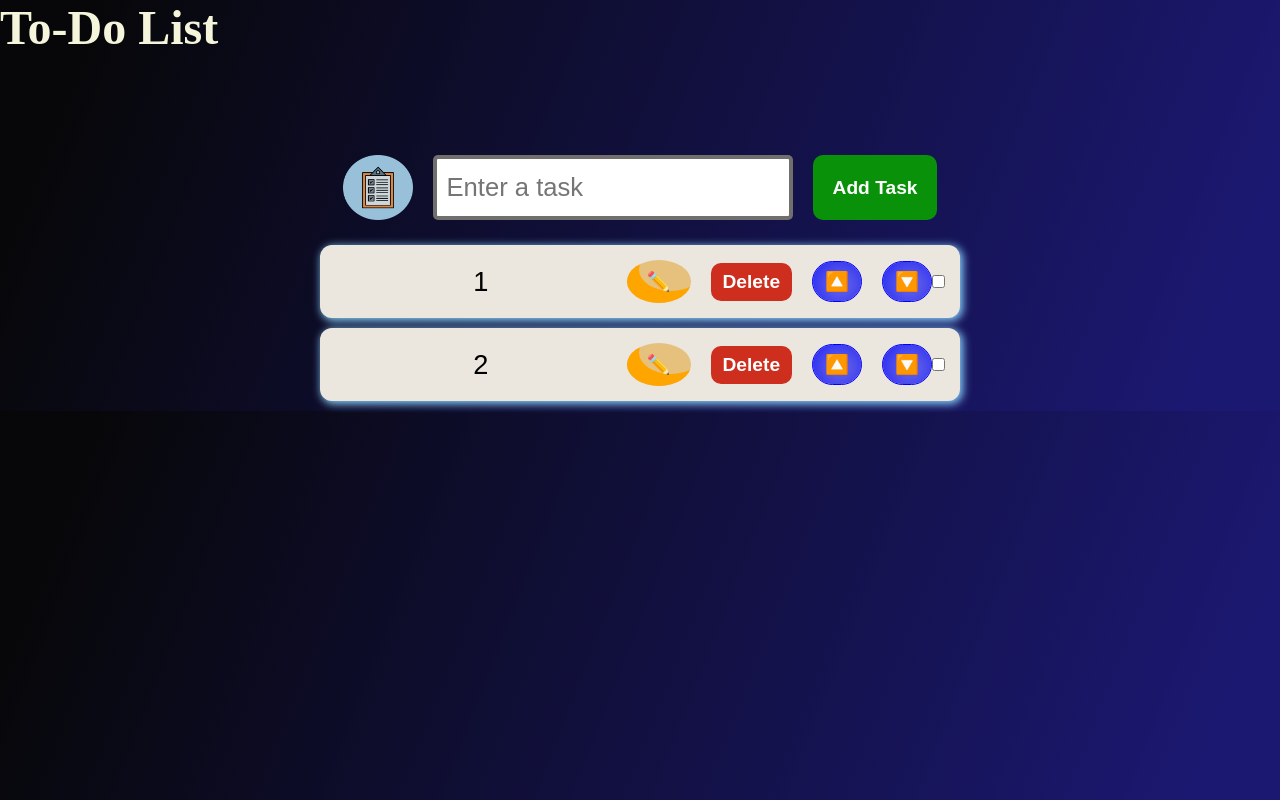
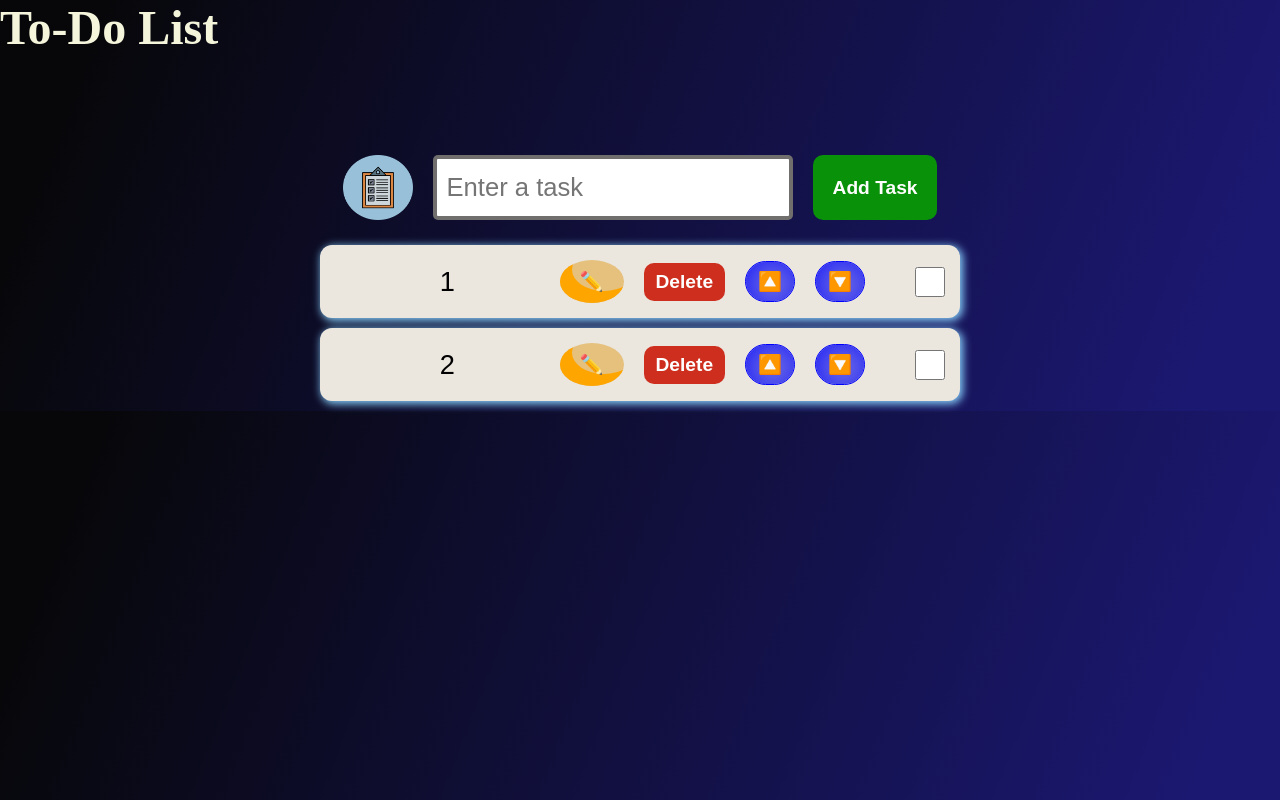
Before and after one commit to sibuspd/To-Do-List, a React (Vite) app: page / in a window 1280 px wide. Built offline with nearby package versions, Linux system fonts and the light colour scheme.

Commit message:
CSS issues rectified

```diff
--- a/src/components/ToDoItem.jsx
+++ b/src/components/ToDoItem.jsx
@@ -6,8 +6,8 @@ function ToDoItem({Task, index, moveUp, moveDown, deleteTask, editTask, markTask
 // We have destructured the Props object to directly access the keys.
     return(
         <>
-            <li key={index}>
-                            <span className="span-text">{Task.task}</span>
+            <li key={index} className={Task.status?'status-completed':''}>
+                            <span className={`span-text ${Task.status?'completed':''}`}>{Task.task}</span>
                             <button className="edit-button" onClick={()=>editTask(index)}>✏️
                             </button>
                             <button className="delete-button" onClick={()=>deleteTask(index)}>Delete
--- a/src/components/ToDoList.jsx
+++ b/src/components/ToDoList.jsx
@@ -5,7 +5,8 @@ import "./style.css"
 // THIS IS THE PARENT COMPONENT OF 'ToDoItem'. It handles the functionalities/features
 function ToDoList(){
 
-    const [taskList, setTaskList] = useState([{task:"1", status: false}, {task:"2", status: false}]); // Empty array initially
+    const [taskList, setTaskList] = useState([{task:"1", status: false}, {task:"2", status: false}]); // Empty array of objects initially  -
+    // Object will  2 properties - task, status
     const [newTask, setNewTask] = useState(""); // No task typed initially
     const [editStatus, setEditStatus] = useState(null); // to be used for toggling between Add/Edit
     const [buttonText, setButtonText] = useState('Add Task'); // To update the Button Text
@@ -71,7 +72,6 @@ function ToDoList(){
         const copyOfTaskList = [...taskList];
         copyOfTaskList[index].status = !copyOfTaskList[index].status; // False--> True and Vice-versa
         setTaskList(copyOfTaskList);
-        console.log(copyOfTaskList[index].status);
     }
 // WE WILL PASS A PROP FROM THIS PARENT COMPONENT TO CHILD COMPONENT BY WRAPPING THE STATE VARIABLES, REFERENCE TO EVENT HANDLER FUNCTIONS & THE KEYS THEMSELVES. WE WILL PASS EACH PROP TO ITS CORRESPONDING TASK MODULE BY ITERATING OVER ENTIRE TASKLIST ARRAY BY USE OF MAP.
     return(
--- a/src/components/style.css
+++ b/src/components/style.css
@@ -100,6 +100,10 @@ li{
     flex-basis: 0%;
 }
 
+.completed{
+    text-decoration: line-through;
+}
+
 
 .move-button, .delete-button{
     padding: 8px 12px;
@@ -111,3 +115,15 @@ li{
     gap: 20px;
     justify-content: space-evenly;
 }
+
+.mark-complete{
+    margin-left: 50px;
+    width: 30px;
+    height: 30px;
+    cursor: pointer;
+    accent-color: green;
+}
+
+.status-completed{
+    background-color: lightgreen;
+}
```
